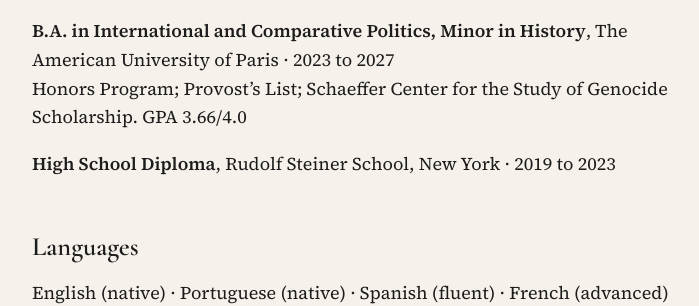
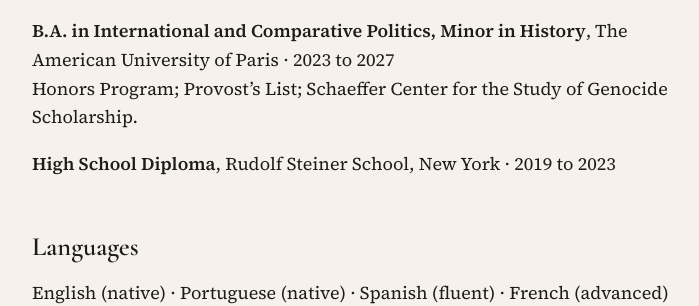
Before and after one commit to imdecarvalho/imdecarvalho.github.io, a Jekyll site: the page built from index.md, in a window 1280 px wide. Shown: the part 713-1019 px from the top of the page, without its empty margins (288-987 px from the left). Built offline with Jekyll 4.4.1, drawn with Linux system fonts in a browser that asks for light colours.

Commit message:
Confirm DCAS title and journal name, hide GPA

```diff
--- a/index.md
+++ b/index.md
@@ -15,9 +15,8 @@ Mass violence and genocide studies · International security · Conflict analysi
 
 ## Education
 
-{% comment %} TODO: confirm whether Isabella wants to show the GPA. {% endcomment %}
 **B.A. in International and Comparative Politics, Minor in History**, The American University of Paris · 2023 to 2027\\
-Honors Program; Provost's List; Schaeffer Center for the Study of Genocide Scholarship. GPA 3.66/4.0
+Honors Program; Provost's List; Schaeffer Center for the Study of Genocide Scholarship.
 
 **High School Diploma**, Rudolf Steiner School, New York · 2019 to 2023
 
```
Also changed, not shown: experience.md (+0 -1 lines), research.md (+1 -2 lines).
